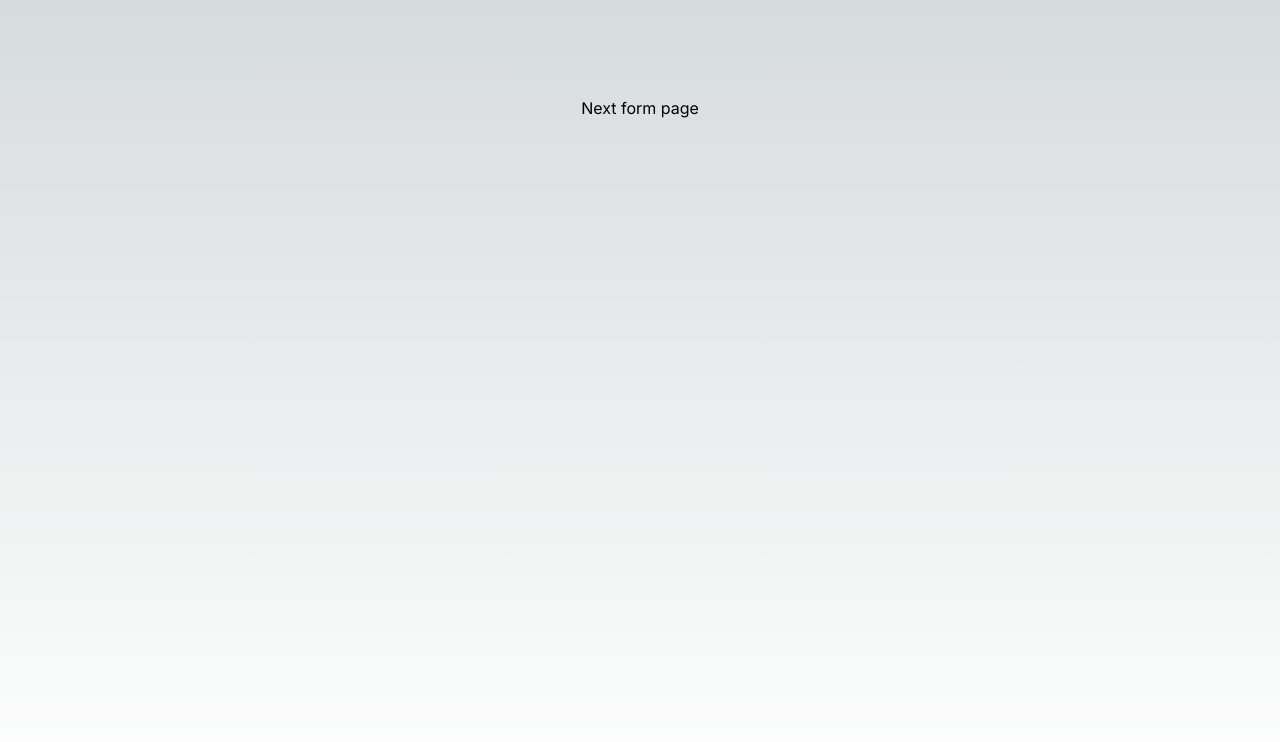
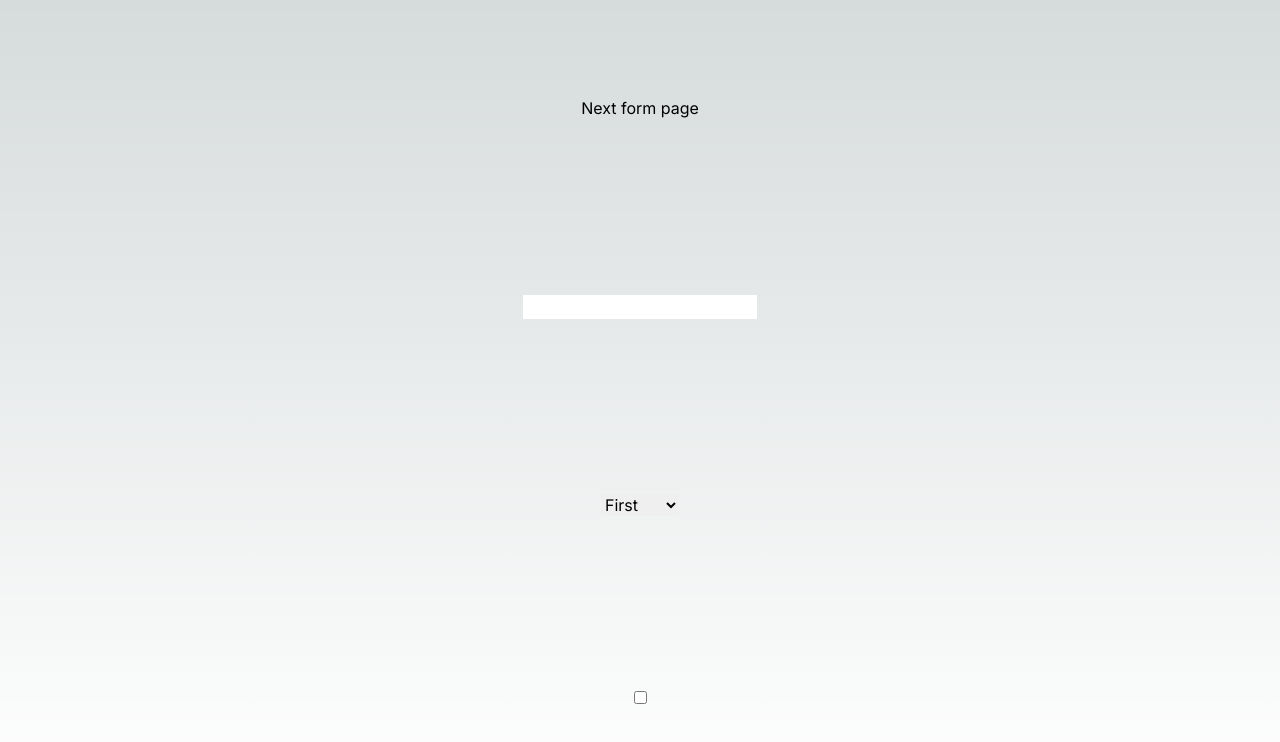
Before and after one commit to Code-for-Hungary/react-custom-form, a Next.js app: page / in a window 1280 px wide. Shown: the top 742 px of the page. Built offline with nearby package versions, Linux system fonts and the light colour scheme.

Commit message:
Create a basic form closes #1

```diff
--- a/app/page.tsx
+++ b/app/page.tsx
@@ -3,6 +3,16 @@ export default function Home() {
   return (
     <main className="flex min-h-screen flex-col items-center justify-between p-24">
         <h1>Next form page</h1>
+
+        <input type="text" />
+
+        <select>
+          <option>First</option>
+          <option>Second</option>
+          <option>Third</option>
+        </select>
+
+      <input type="checkbox" />
     </main>
   );
 }
```
